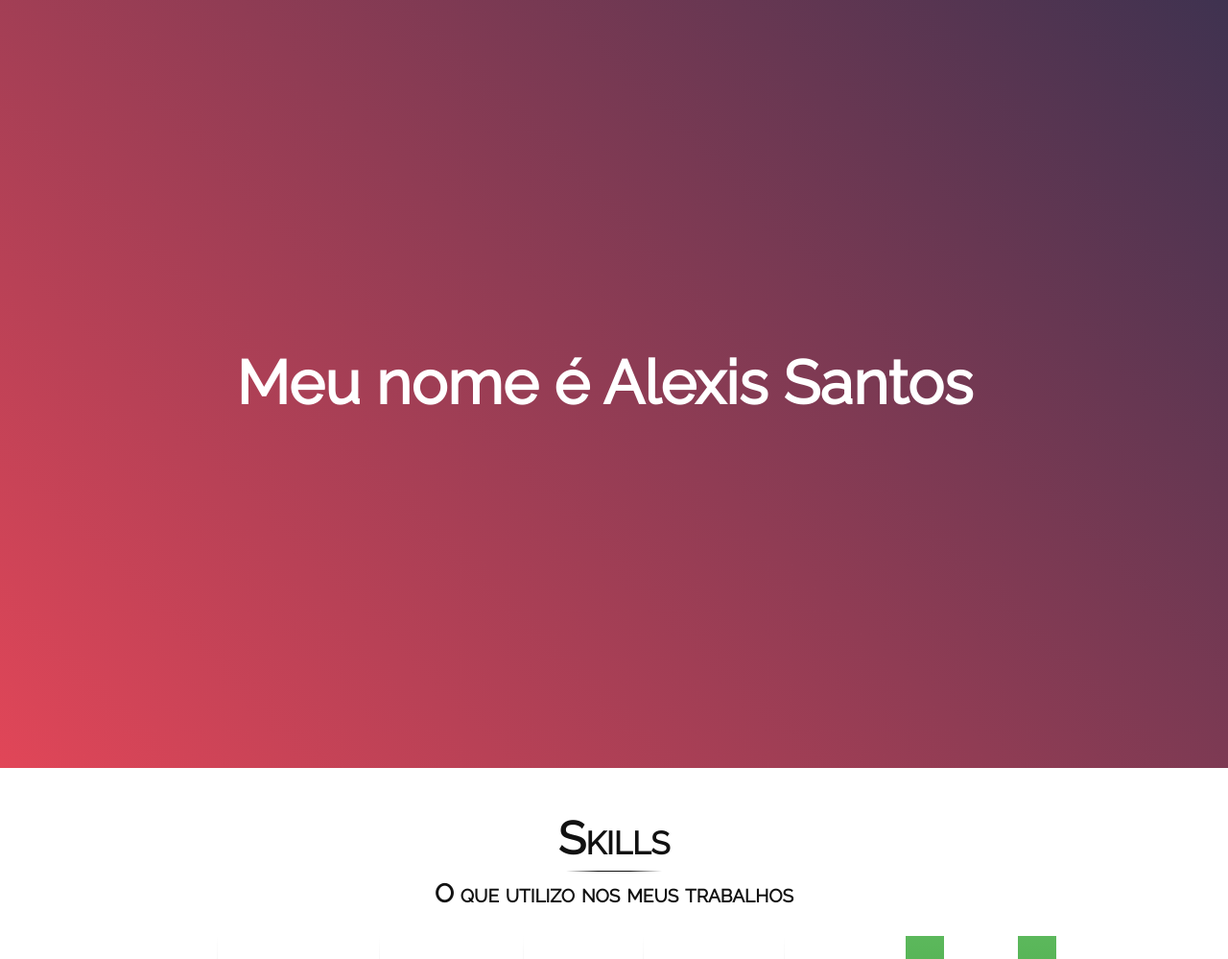
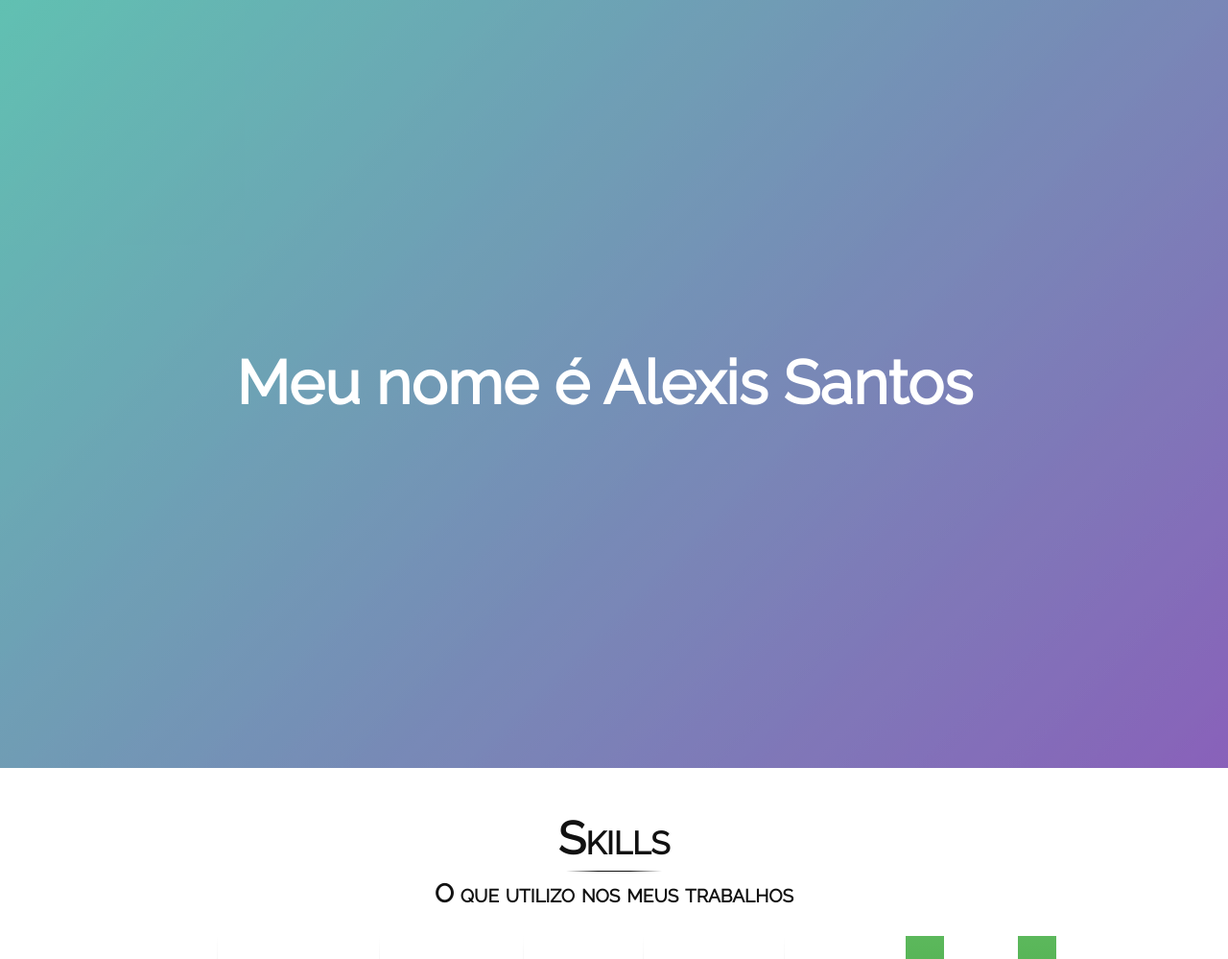
Before and after one commit to alexislds/PortfolioAlexNovo, a PHP site: page / in a window 1280 px wide. Shown: the top 999 px of the page at 96% size. Run offline with PHP 8.4, Linux system fonts and the light colour scheme.

Commit message:
Mudanças nas cores e no efeito da intro css

```diff
--- a/css/import.css
+++ b/css/import.css
@@ -191,8 +191,8 @@ h4 {
   -webkit-box-align: center;
       -ms-flex-align: center;
           align-items: center;
-  background: -webkit-linear-gradient(45deg, #E14658, #3F3250) no-repeat left top/100% 100%;
-  background: linear-gradient(45deg, #E14658, #3F3250) no-repeat left top/100% 100%;
+  background: -webkit-linear-gradient(315deg, #63b6db, #d132a9) no-repeat left top/100% 100%;
+  background: linear-gradient(135deg, #63b6db, #d132a9) no-repeat left top/100% 100%;
   color: white;
   display: -webkit-box;
   display: -ms-flexbox;
@@ -209,6 +209,19 @@ h4 {
   width: 100%;
 }
 
+.intro::before {
+  -webkit-animation: pulse 10s infinite;
+          animation: pulse 10s infinite;
+  background: -webkit-linear-gradient(315deg, #5fce80, #309dcf) no-repeat left top/100% 100%;
+  background: linear-gradient(135deg, #5fce80, #309dcf) no-repeat left top/100% 100%;
+  content: '';
+  height: 100%;
+  left: 0;
+  position: absolute;
+  top: 0;
+  width: 100%;
+}
+
 .intro-limite {
   -webkit-box-align: center;
       -ms-flex-align: center;
@@ -219,6 +232,10 @@ h4 {
   -webkit-box-pack: center;
       -ms-flex-pack: center;
           justify-content: center;
+}
+
+.intro-header {
+  z-index: 1;
 }
 
 .intro-header .invisivel {
@@ -261,6 +278,30 @@ h4 {
   }
   100% {
     opacity: 1;
+  }
+}
+
+@-webkit-keyframes pulse {
+  0% {
+    opacity: 0;
+  }
+  50% {
+    opacity: 1;
+  }
+  100% {
+    opacity: 0;
+  }
+}
+
+@keyframes pulse {
+  0% {
+    opacity: 0;
+  }
+  50% {
+    opacity: 1;
+  }
+  100% {
+    opacity: 0;
   }
 }
 
@@ -464,8 +505,8 @@ h4 {
 }
 
 .works-lista-link::after {
-  background: -webkit-linear-gradient(top, rgba(225, 70, 88, 0.2), rgba(225, 70, 88, 0.2)), -webkit-linear-gradient(rgba(192, 179, 160, 0.2), rgba(192, 179, 160, 0.2)), -webkit-linear-gradient(rgba(63, 50, 80, 0.2), rgba(63, 50, 80, 0.2)), -webkit-linear-gradient(rgba(34, 37, 44, 0.2), rgba(34, 37, 44, 0.2));
-  background: linear-gradient(to bottom, rgba(225, 70, 88, 0.2), rgba(225, 70, 88, 0.2)), linear-gradient(rgba(192, 179, 160, 0.2), rgba(192, 179, 160, 0.2)), linear-gradient(rgba(63, 50, 80, 0.2), rgba(63, 50, 80, 0.2)), linear-gradient(rgba(34, 37, 44, 0.2), rgba(34, 37, 44, 0.2));
+  background: -webkit-linear-gradient(top, rgba(99, 182, 219, 0.2), rgba(99, 182, 219, 0.2)), -webkit-linear-gradient(rgba(48, 157, 207, 0.2), rgba(48, 157, 207, 0.2)), -webkit-linear-gradient(rgba(95, 206, 128, 0.2), rgba(95, 206, 128, 0.2)), -webkit-linear-gradient(rgba(209, 50, 169, 0.2), rgba(209, 50, 169, 0.2));
+  background: linear-gradient(to bottom, rgba(99, 182, 219, 0.2), rgba(99, 182, 219, 0.2)), linear-gradient(rgba(48, 157, 207, 0.2), rgba(48, 157, 207, 0.2)), linear-gradient(rgba(95, 206, 128, 0.2), rgba(95, 206, 128, 0.2)), linear-gradient(rgba(209, 50, 169, 0.2), rgba(209, 50, 169, 0.2));
   background-position: left top, left bottom, left center, right center;
   background-repeat: no-repeat;
   background-size: 100% 0%, 100% 0%, 0% 100%, 0% 100%;
--- a/css/works.css
+++ b/css/works.css
@@ -96,8 +96,8 @@
 }
 
 .works-lista-link::after {
-  background: -webkit-linear-gradient(top, rgba(225, 70, 88, 0.2), rgba(225, 70, 88, 0.2)), -webkit-linear-gradient(rgba(192, 179, 160, 0.2), rgba(192, 179, 160, 0.2)), -webkit-linear-gradient(rgba(63, 50, 80, 0.2), rgba(63, 50, 80, 0.2)), -webkit-linear-gradient(rgba(34, 37, 44, 0.2), rgba(34, 37, 44, 0.2));
-  background: linear-gradient(to bottom, rgba(225, 70, 88, 0.2), rgba(225, 70, 88, 0.2)), linear-gradient(rgba(192, 179, 160, 0.2), rgba(192, 179, 160, 0.2)), linear-gradient(rgba(63, 50, 80, 0.2), rgba(63, 50, 80, 0.2)), linear-gradient(rgba(34, 37, 44, 0.2), rgba(34, 37, 44, 0.2));
+  background: -webkit-linear-gradient(top, rgba(99, 182, 219, 0.2), rgba(99, 182, 219, 0.2)), -webkit-linear-gradient(rgba(48, 157, 207, 0.2), rgba(48, 157, 207, 0.2)), -webkit-linear-gradient(rgba(95, 206, 128, 0.2), rgba(95, 206, 128, 0.2)), -webkit-linear-gradient(rgba(209, 50, 169, 0.2), rgba(209, 50, 169, 0.2));
+  background: linear-gradient(to bottom, rgba(99, 182, 219, 0.2), rgba(99, 182, 219, 0.2)), linear-gradient(rgba(48, 157, 207, 0.2), rgba(48, 157, 207, 0.2)), linear-gradient(rgba(95, 206, 128, 0.2), rgba(95, 206, 128, 0.2)), linear-gradient(rgba(209, 50, 169, 0.2), rgba(209, 50, 169, 0.2));
   background-position: left top, left bottom, left center, right center;
   background-repeat: no-repeat;
   background-size: 100% 0%, 100% 0%, 0% 100%, 0% 100%;
--- a/index.html
+++ b/index.html
@@ -15,13 +15,8 @@
         <h1 class="intro-header-texto invisivel">Olá</h1>
         <h1 class="intro-header-texto invisivel">Meu nome é Alexis Santos</h1>
         <h1 class="intro-header-texto invisivel">Sou um desenvolvedor Front-end</h1>
-        <h1 class="intro-header-texto invisivel">Moro em São Paulo</h1>
-        <h1 class="intro-header-texto invisivel">Estudo atualmente na UNINOVE</h1>
-        <h1 class="intro-header-texto invisivel">Cursando Analise e Desenvolvimento de Sistemas</h1>
-        <h1 class="intro-header-texto invisivel">Gosto de computadores</h1>
-        <h1 class="intro-header-texto invisivel">E de assistir series, principalmente Game of Thrones</h1>
-        <h1 class="intro-header-texto invisivel">Veja meu portfolio e se gostar entre em contato</h1>
-
+        <h1 class="intro-header-texto invisivel">Moro em São Paulo / SP</h1>
+        <h1 class="intro-header-texto invisivel">Veja meu portfolio e entre em contato</h1>
         <h1 class="intro-header-barra">|</h1>
       </header>
     </div>
--- a/scss/intro.scss
+++ b/scss/intro.scss
@@ -1,11 +1,15 @@
 @import 'utilitarios';
 
 .intro{
-  align-items:center; background:linear-gradient(45deg, $corA, $corC) no-repeat left top / 100% 100%; color:white; display:flex; flex-direction:column; font-family:$fonteC; height:100vh; position:relative; transition:background-color 1s; width:100%;
+  align-items:center; background:linear-gradient(135deg, $corA, $corB) no-repeat left top / 100% 100%; color:white; display:flex; flex-direction:column; font-family:$fonteC; height:100vh; position:relative; transition:background-color 1s; width:100%;
+
+  &::before{animation:pulse 10s infinite; background:linear-gradient(135deg, $corC, $corD) no-repeat left top / 100% 100%; content:''; height:100%; left:0; position:absolute; top:0; width:100%;}
 
   &-limite{align-items:center; display:flex; justify-content:center;}
 
   &-header{
+    z-index:1;
+
     .invisivel{display:none;}
 
     &-texto,
@@ -32,3 +36,17 @@
     opacity:1;
   }
 }
+
+@keyframes pulse {
+  0% {
+    opacity:0;
+  }
+
+  50% {
+    opacity:1;
+  }
+
+  100% {
+    opacity:0;
+  }
+}
```
Also changed, not shown: css/intro.css (+43 -2 lines), scss/utilitarios.scss (+4 -4 lines).
